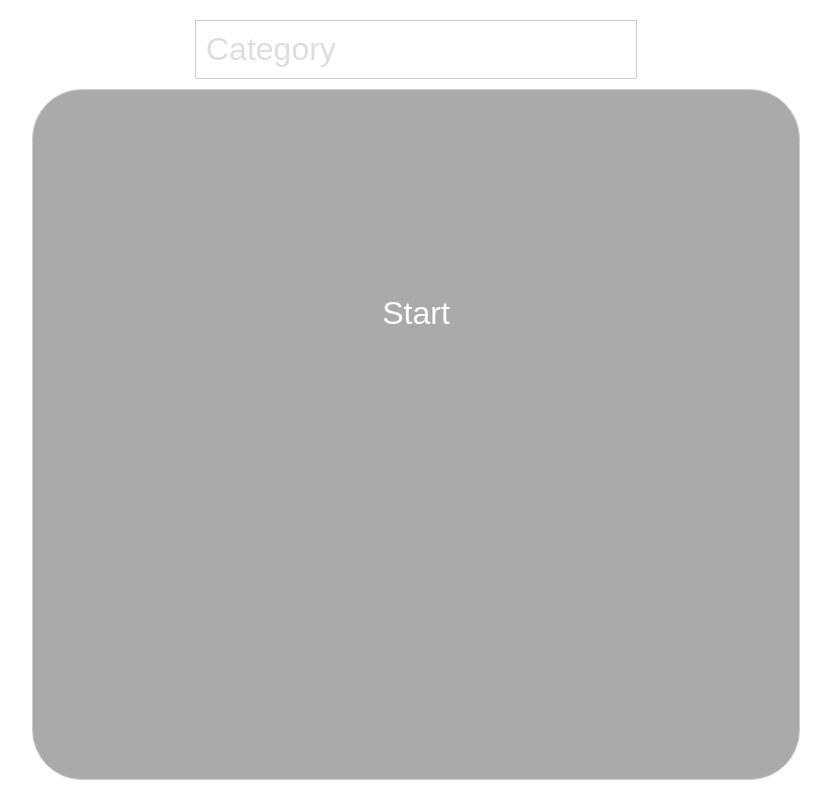
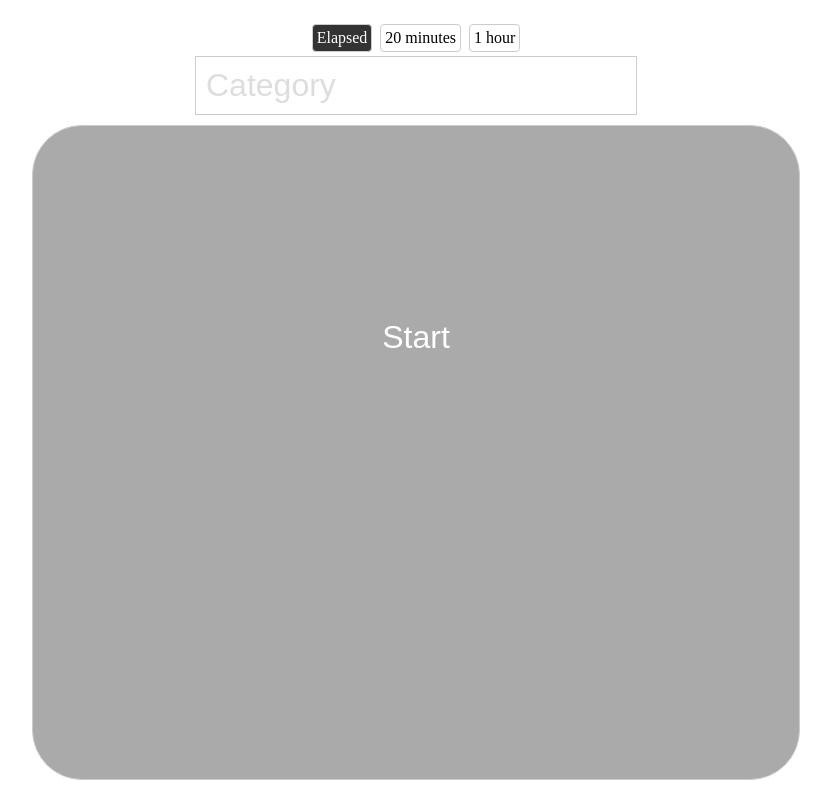
Before and after one commit to emeraldwalk/interval-tracker, a React (Vite) app: page / in a window 1280 px wide. Shown: the whole page, without its empty margins (224-1055 px from the left). Built offline with nearby package versions, Linux system fonts and the light colour scheme.

Commit message:
Button display type

```diff
--- a/src/components/App.tsx
+++ b/src/components/App.tsx
@@ -1,30 +1,35 @@
 import React, { useCallback, useEffect, useRef, useState } from 'react'
 import {
   addTimeEntry,
+  ButtonDisplayType,
   calculateElapsedSeconds,
   calculateGroupElapsedSeconds,
   displayTime,
   buttonDisplayText,
   distinctLabelSummary,
-  contiguousLabelSummary,
   State,
+  TimeEntry,
 } from '../state';
 
+const buttonDisplayTypes: ButtonDisplayType[] = [
+  'Elapsed',
+  '20 minutes',
+  '1 hour'
+]
+
 const persistedState = localStorage.getItem('state')
-const [initialLabel, initialState]: [string, State] = persistedState
+const initialState: State = persistedState
   ? JSON.parse(persistedState)
-  : [
-    '',
-    {
-      entries: [],
-    }
-  ]
+  : {
+    buttonDisplayType: 'Elapsed',
+    label: '',
+    entries: [],
+  }
 
 function persistState(
-  label: string,
   state: State,
-) {
-  localStorage.setItem('state', JSON.stringify([label, state]))
+): void {
+  localStorage.setItem('state', JSON.stringify(state))
 }
 
 export interface AppProps {
@@ -36,11 +41,12 @@ const App: React.FC<AppProps> = () => {
     ReturnType<typeof requestAnimationFrame>
   >()
 
+  const [state, setState] = useState<State>(initialState)
+  const lastEntryRef = useRef<TimeEntry>(state.entries[0])
+
   const [elapsed, setElapsed] = useState(
-    calculateElapsedSeconds(initialState)
+    calculateElapsedSeconds(lastEntryRef.current)
   )
-  const [label, setLabel] = useState(initialLabel)
-  const stateRef = useRef<State>(initialState)
 
   /**
    * Animation loop sets elapsed seconds so that we get
@@ -48,7 +54,7 @@ const App: React.FC<AppProps> = () => {
    */
   function animate(time: number) {
     setElapsed(
-      calculateElapsedSeconds(stateRef.current),
+      calculateElapsedSeconds(lastEntryRef.current),
     )
 
     animationFrameHandleRef.current = requestAnimationFrame(animate)
@@ -65,36 +71,65 @@ const App: React.FC<AppProps> = () => {
 
   const onClick = useCallback(
     () => {
-      stateRef.current = addTimeEntry(
-        stateRef.current,
-        label,
+      const newState = addTimeEntry(
+        state,
       )
-      persistState(label, stateRef.current)
+      setState(newState)
+      lastEntryRef.current = newState.entries[0]
+      persistState(newState)
     },
-    [label],
+    [state],
   )
 
-  const [{ type } = { type: 'stop' }] = stateRef.current.entries
+  const [{ type } = { type: 'stop' }] = state.entries
 
   return (
     <div className="c_app">
+      <nav>
+        {
+          buttonDisplayTypes.map(type => (
+            <span
+              className={type === state.buttonDisplayType ? 'c_app__display-type active' : 'c_app__display-type'}
+              key={type}
+              onClick={() => {
+                const newState = {
+                  ...state,
+                  buttonDisplayType: type,
+                }
+
+                setState(newState)
+                persistState(newState)
+              }
+            }
+            >{type}</span>
+          ))
+        }
+      </nav>
       <input
         className="c_app__group-name"
         onChange={({ currentTarget: { value }}) => {
-          setLabel(value)
-          persistState(value, stateRef.current)
+          const newState = {
+            ...state,
+            label: value,
+          }
+
+          setState(newState)
+          persistState(newState)
         }}
         placeholder="Category"
         readOnly={type === 'start'}
-        value={label}
+        value={state.label}
       />
 
       <button
         className={`c_app__cmd ${type}`}
-        disabled={label === ''}
+        disabled={state.label === ''}
         onClick={onClick}
       >{
-        buttonDisplayText(stateRef.current, elapsed || 0).map(
+        buttonDisplayText(
+          state,
+          elapsed || 0,
+        ).map(
           (text, i) => <span key={i}>{text}</span>
         )
       }
@@ -103,7 +138,7 @@ const App: React.FC<AppProps> = () => {
       <ul className="c_app__summary">
         {
           distinctLabelSummary(
-            stateRef.current,
+            state,
           ).map(({ items, label }, i) => [
             <li
               className="c_app__group-label"
--- a/src/index.scss
+++ b/src/index.scss
@@ -60,6 +60,21 @@
     }
   }
 
+  nav {
+    display: flex;
+  }
+
+  &__display-type {
+    border: 1px solid #ccc;
+    border-radius: 4px;
+    margin: 4px;
+    padding: 4px;
+    &.active {
+      background-color: #333;
+      color: #fff;
+    }
+  }
+
   &__group-label {
     text-decoration: underline;
   }
--- a/src/state.ts
+++ b/src/state.ts
@@ -10,7 +10,9 @@ export interface TimeEntryGroup {
 }
 
 export interface State {
+  buttonDisplayType: ButtonDisplayType,
   entries: TimeEntry[],
+  label: string,
 }
 
 /**
@@ -18,13 +20,12 @@ export interface State {
  */
 export function addTimeEntry(
   state: State,
-  label: string,
 ): State {
   return {
     ...state,
     entries: [
       {
-        label,
+        label: state.label,
         time: Date.now(),
         type: state.entries[0]?.type === 'start'
           ? 'stop'
@@ -35,11 +36,16 @@ export function addTimeEntry(
   }
 }
 
+export type ButtonDisplayType =
+  | 'Elapsed'
+  | '20 minutes'
+  | '1 hour'
+
 /**
  * Display text for primary button
  */
 export function buttonDisplayText(
-  { entries: [lastEntry] }: State,
+  { buttonDisplayType, entries: [lastEntry] }: State,
   elapsedSeconds: number,
 ): [string, string] {
 
@@ -47,7 +53,13 @@ export function buttonDisplayText(
     return ['Start', '\xa0']
   }
 
-  return ['Stop', displayTime(elapsedSeconds * 1000)]
+  const value = buttonDisplayType === 'Elapsed'
+    ? elapsedSeconds
+    : buttonDisplayType === '20 minutes'
+      ? 20 * 60 - elapsedSeconds
+      : 60 * 60 - elapsedSeconds
+
+  return ['Stop', displayTime(value * 1000)]
 }
 
 /**
@@ -55,7 +67,7 @@ export function buttonDisplayText(
  * last entry
  */
 export function calculateElapsedSeconds(
-  { entries: [lastEntry] }: State
+  lastEntry: TimeEntry | undefined,
 ): number | null {
   if (!lastEntry || lastEntry.type === 'stop') {
     return null
```
